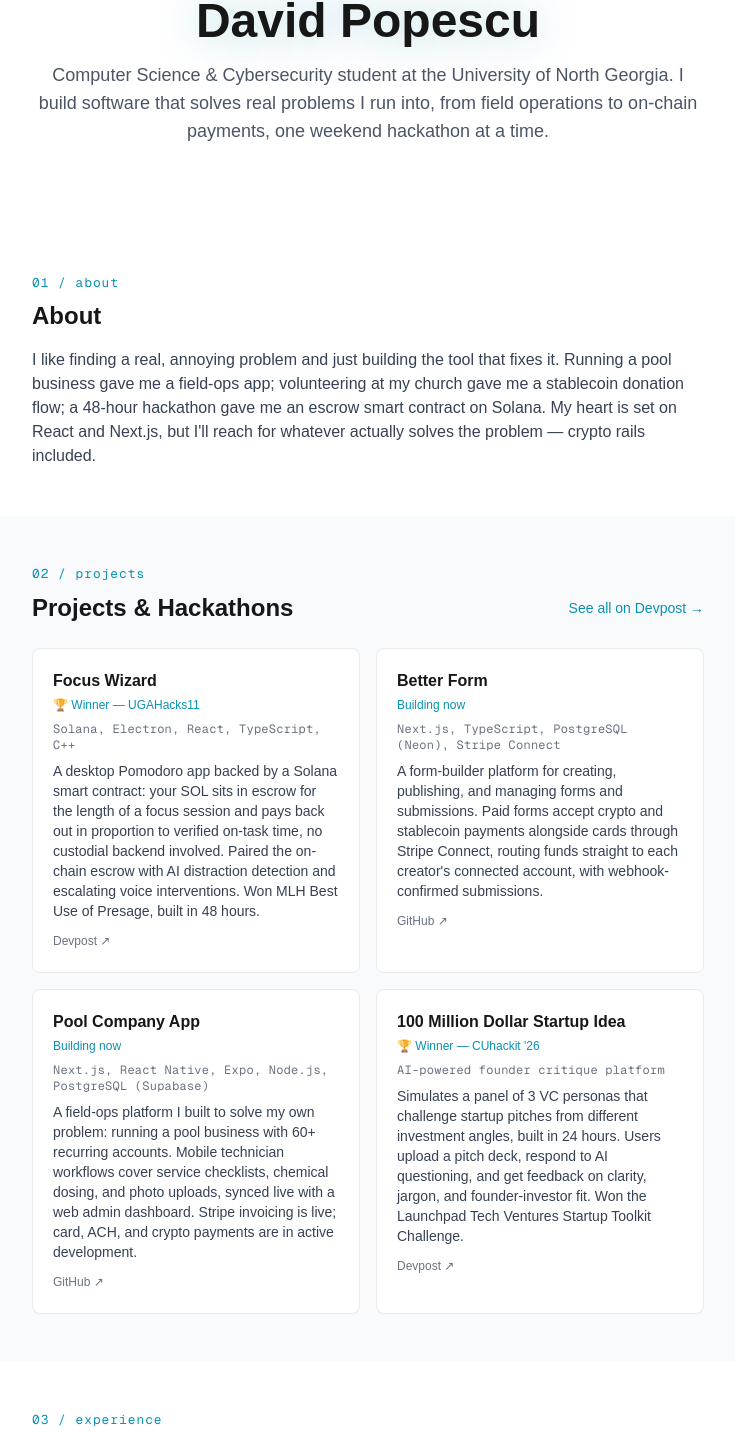
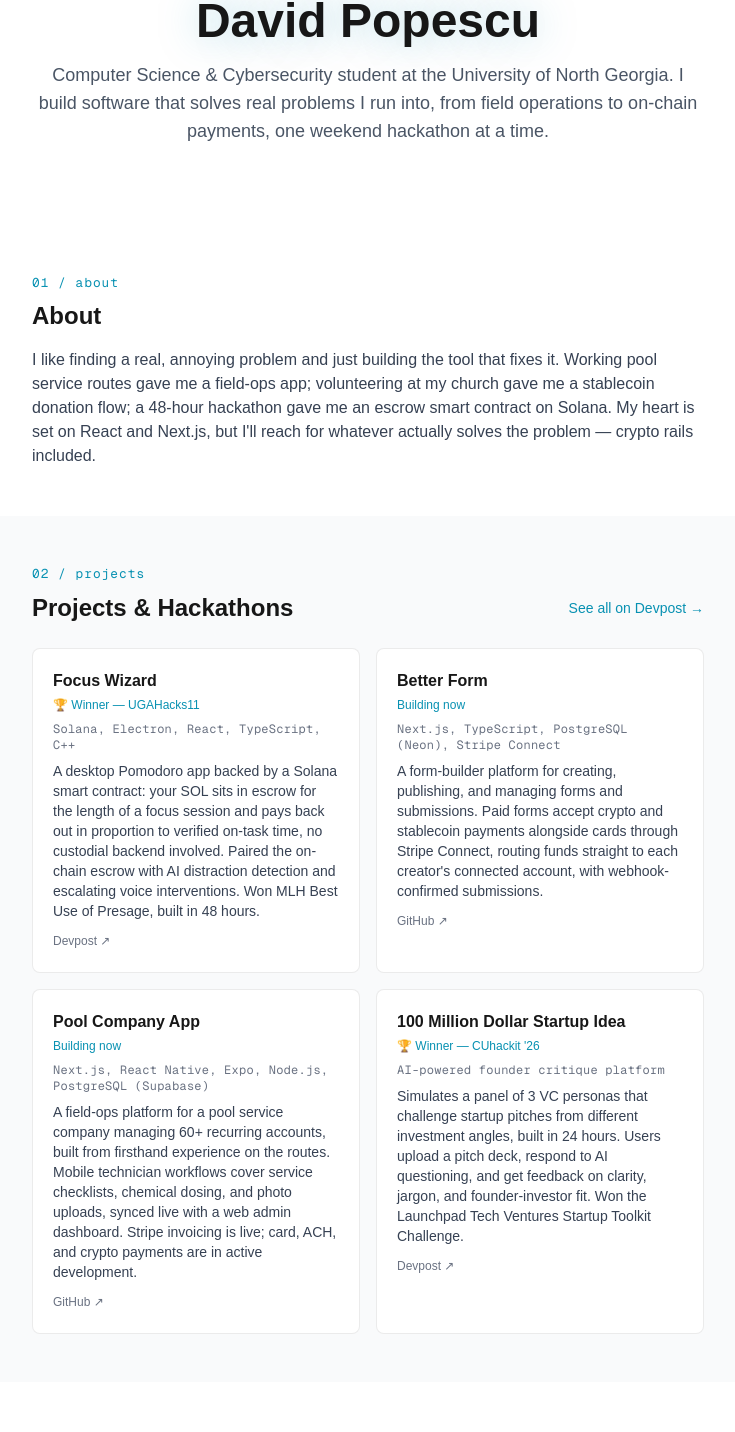
Before and after one commit to DavidPopesc/whoami, a Next.js app: page / in a window 1280 px wide. Shown: the part 226-1658 px from the top of the page, without its empty margins (272-1007 px from the left). Built offline with nearby package versions, Linux system fonts and the light colour scheme.

Commit message:
Add scanlines background effect and improve project descriptions

```diff
--- a/src/app/page.tsx
+++ b/src/app/page.tsx
@@ -24,7 +24,7 @@
     tag: "Building now",
     stack: "Next.js, React Native, Expo, Node.js, PostgreSQL (Supabase)",
     description:
-      "A field-ops platform I built to solve my own problem: running a pool business with 60+ recurring accounts. Mobile technician workflows cover service checklists, chemical dosing, and photo uploads, synced live with a web admin dashboard. Stripe invoicing is live; card, ACH, and crypto payments are in active development.",
+      "A field-ops platform for a pool service company managing 60+ recurring accounts, built from firsthand experience on the routes. Mobile technician workflows cover service checklists, chemical dosing, and photo uploads, synced live with a web admin dashboard. Stripe invoicing is live; card, ACH, and crypto payments are in active development.",
     href: "https://github.com/DavidPopesc",
     linkLabel: "GitHub",
   },
@@ -117,9 +117,9 @@
           <h2 className="text-2xl font-semibold mb-4">About</h2>
           <p className="text-gray-700 dark:text-gray-300">
             I like finding a real, annoying problem and just building the tool that fixes it.
-            Running a pool business gave me a field-ops app; volunteering at my church gave me a
-            stablecoin donation flow; a 48-hour hackathon gave me an escrow smart contract on
-            Solana. My heart is set on React and Next.js, but I&apos;ll reach for whatever
+            Working pool service routes gave me a field-ops app; volunteering at my church gave
+            me a stablecoin donation flow; a 48-hour hackathon gave me an escrow smart contract
+            on Solana. My heart is set on React and Next.js, but I&apos;ll reach for whatever
             actually solves the problem &mdash; crypto rails included.
           </p>
         </div>
```
